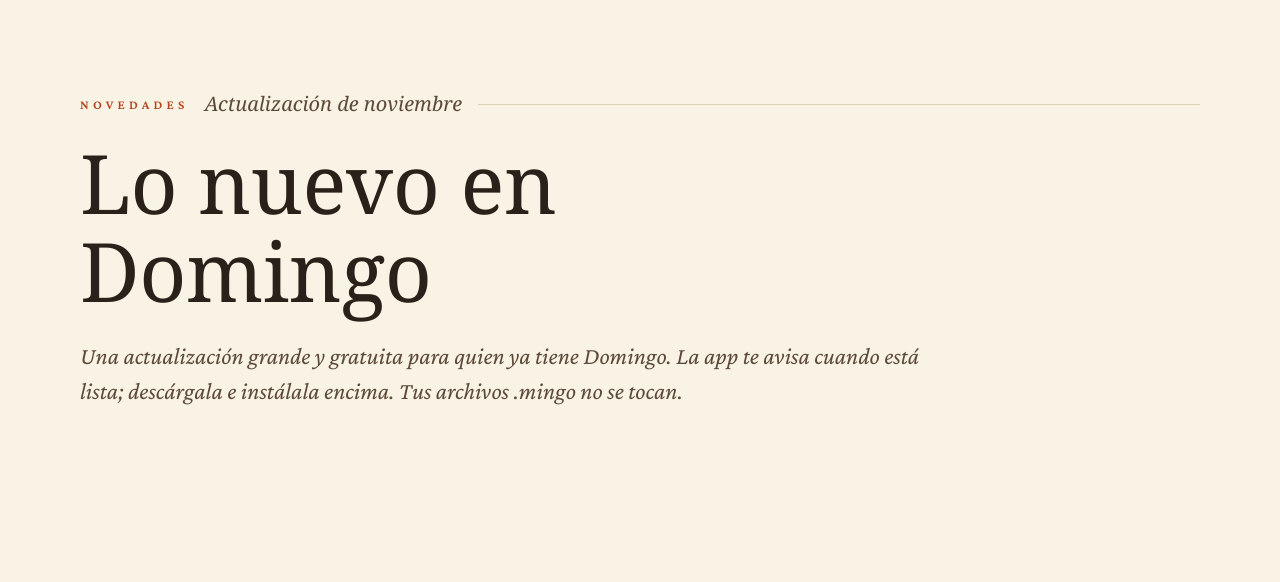
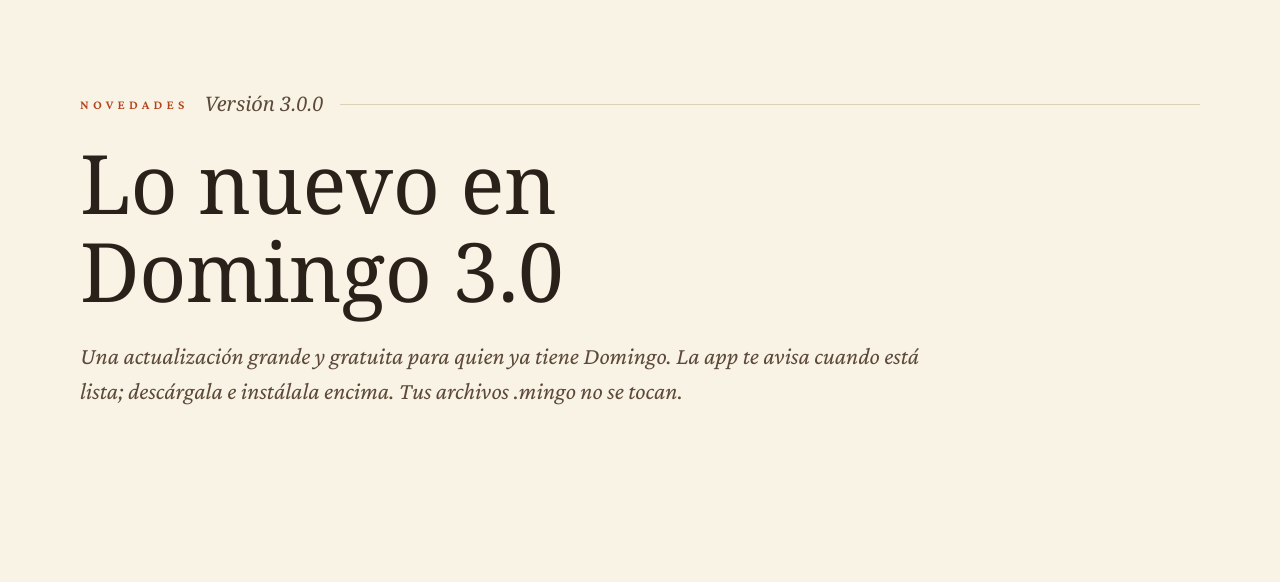
Before and after one commit to emiliosalmen/domingo-web, a plain HTML site: page novedades/index.html in a window 1280 px wide. Shown: the part 115-697 px from the top of the page. Drawn offline with nearby package versions, Linux system fonts and the light colour scheme; a script that the page names is missing; a web font is replaced by a local one.

Commit message:
Anuncio preparado como Domingo 3.0.0
Co-Authored-By: Claude Opus 5.5 <noreply@anthropic.com>
Claude-Session: https://claude.ai/code/session_01SU9RbtriRXr5rLhsn7hhpR

```diff
--- a/novedades/index.html
+++ b/novedades/index.html
@@ -29,7 +29,7 @@
 
 </head>
 <body>
-<div class="aviso-conv aviso-nov solo-novedades"><div class="envoltura"><b>Nuevo</b><span>Talleres de escritura, Cuaderno, convertir de otra app y más.</span><a href="../novedades/">Ver la actualización</a></div></div>
+<div class="aviso-conv aviso-nov solo-novedades"><div class="envoltura"><b>Domingo 3.0</b><span>Talleres de escritura, Cuaderno, convertir de otra app y más.</span><a href="../novedades/">Ver lo nuevo</a></div></div>
 <div class="aviso-conv sin-novedades"><div class="envoltura"><b>Convocatoria</b><span>Busco 5 escritores para usar Domingo dos semanas y platicar conmigo.</span><a href="../historia/#convocatoria">Ver cómo participar</a></div></div>
 <header class="barra">
   <div class="envoltura">
@@ -41,8 +41,8 @@
 </header>
 <main>
 <section class="portadilla"><div class="envoltura">
-  <div class="cap"><span class="versal">Novedades</span><span class="num">Actualización de noviembre</span></div>
-  <h1>Lo nuevo en Domingo</h1>
+  <div class="cap"><span class="versal">Novedades</span><span class="num">Versión 3.0.0</span></div>
+  <h1>Lo nuevo en Domingo 3.0</h1>
   <p class="entrada">Una actualización grande y gratuita para quien ya tiene Domingo. La app te avisa cuando está lista; descárgala e instálala encima. Tus archivos .mingo no se tocan.</p>
 </div></section><section class="nov" id="talleres"><div class="envoltura">
   <div class="cab"><div><span class="n">01</span><span class="versal">Talleres de escritura</span><h2 style="margin-top:var(--s2)">Aprende a escribir, no a usar la app</h2></div><div><p>Los talleres tienen su propio botón, ✎ Talleres, junto a Ayuda. Un gato maestro con birrete explica cada formato y sus técnicas, y te propone ejercicios sobre tu propia vida. Cada taller crea un manuscrito que se conserva y recuerda dónde te quedaste.</p><ul class="puntos"><li>Seis talleres por formato: poema, microrrelato, carta, crónica personal, columna y diario.</li><li>La historia corta en cinco sesiones, de una vivencia al cuento terminado.</li><li>Plantillas de formato corto con guías de escritura dentro de cada documento.</li></ul></div></div>
```
Also changed, not shown: companeros/index.html (+1 -1 lines), estilos/index.html (+1 -1 lines), funciones/index.html (+1 -1 lines), historia/index.html (+1 -1 lines), index.html (+2 -2 lines), lite/index.html (+1 -1 lines), precio/index.html (+1 -1 lines), preguntas/index.html (+1 -1 lines), img/og/novedades.jpg.
